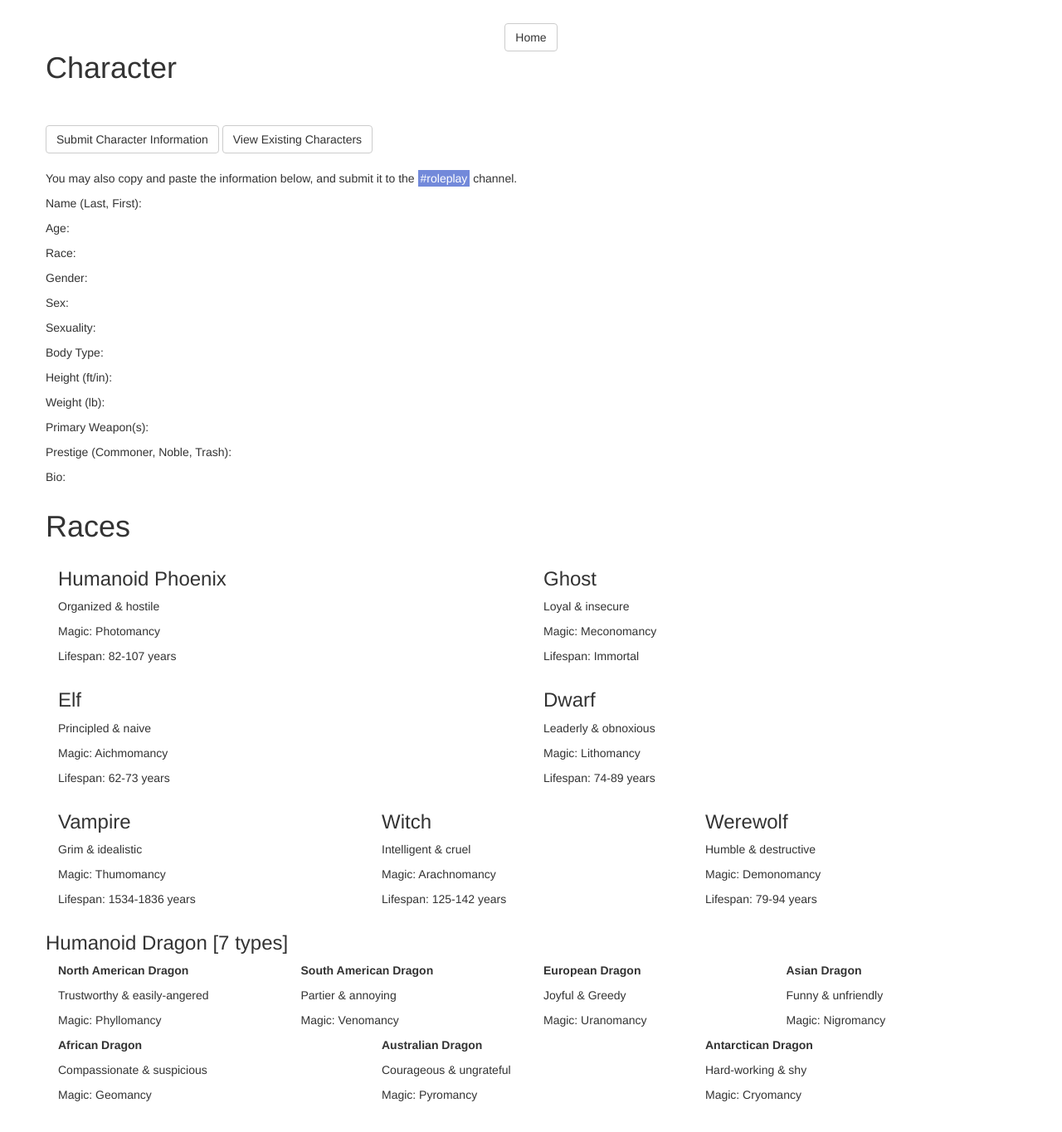
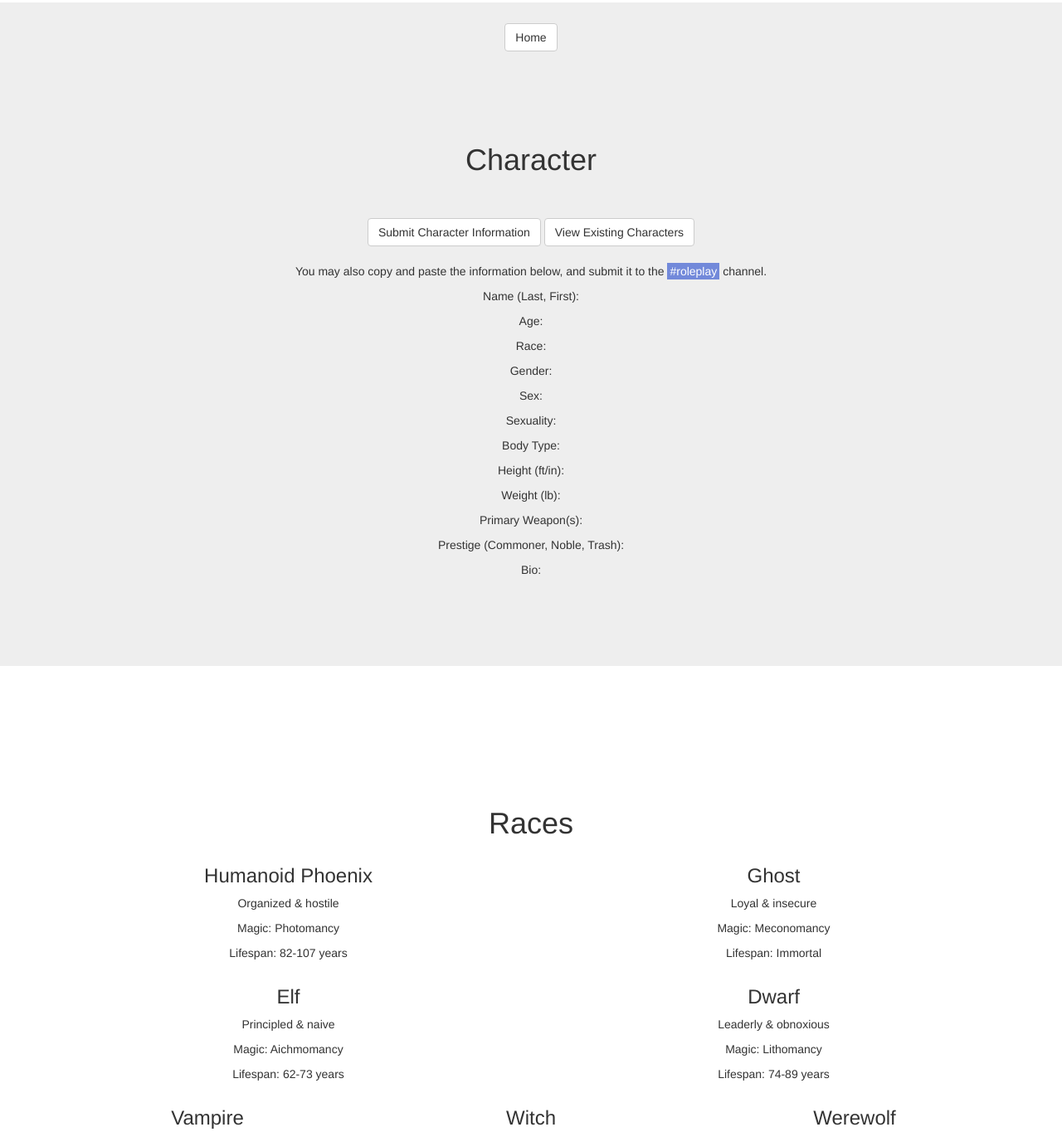
Before and after one commit to cataclysmdiscord/info, a website: page roleplay/index.html in a window 1280 px wide. Shown: the part 797-2162 px from the top of the page at 83% size. Before the commit the page ends 2137 px from the top, so only its background shows below. Drawn offline with Linux system fonts and the light colour scheme.

Commit message:
Update index.html

```diff
--- a/roleplay/index.html
+++ b/roleplay/index.html
@@ -64,7 +64,6 @@
         <!-- /.container -->
     </nav>
 
-    <!-- Intro Section -->
     <section id="intro" class="intro-section">
         <div class="container">
             <div class="row">
@@ -81,8 +80,7 @@
         </div>
     </section>
 
-    <!-- About Section -->
-    <section id="character" class="about-section">
+    <section id="character" class="main-section">
         <div class="container">
             <div class="row">
                 <h1>Character</h1>
@@ -92,7 +90,7 @@
                 <a class="btn btn-default page-scroll" href="https://docs.google.com/spreadsheets/d/1A0UoRJ9CPUkFvtaYfg3TEdAGKutoCchB6ICFKZZeunU/edit?usp=sharing">View Existing Characters</a>
                 <br />
                 <br />
-                <p>You may also copy and paste the information below, and submit it to the <span style="padding-left: 3px; padding-right: 3px; padding-top: 2px; padding-bottom: 2px; color: #ffffff; background: #7289da; transition: background-color 0.05s, color 0.05s;">#roleplay</span> channel.</p>
+                <p>You may also copy and paste the information below, and submit it to the <channel>#roleplay</channel> channel.</p>
             </div>
             <div class="row">
                 <p>Name (Last, First):</p>
@@ -111,8 +109,7 @@
         </div>
     </section>
 
-    <!-- Services Section -->
-    <section id="races" class="services-section">
+    <section id="races" class="alt-section">
         <div class="container">
             <div class="row">
                 <h1>Races</h1>
```
